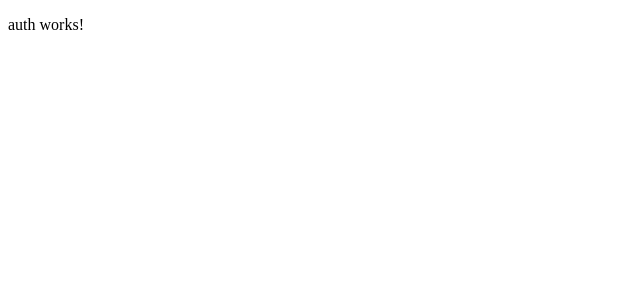
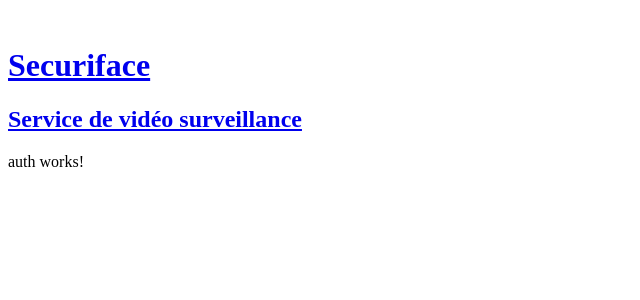
Before and after one commit to Joubertp/app-securiface, an Angular app in the folder front-app-securiface/: page /auth in a window 1280 px wide. Shown: the top 300 px of the page, without its empty margins (0-640 px from the left). Built offline with nearby package versions, Linux system fonts and the light colour scheme.

Commit message:
add a header

```diff
--- a/front-app-securiface/src/app/app.component.html
+++ b/front-app-securiface/src/app/app.component.html
@@ -1 +1,10 @@
-<router-outlet></router-outlet>
+<div class="container-fluid" style="height: 95vh;">
+  <header>
+      <a class="navbar-brand fw-bold" style="margin-left:-16px;" routerLink="auth">
+        <h1>{{ title }}</h1>
+        <h2 class="fw-bold text-dark">{{ subtitle }}</h2>
+      </a>
+    </header>
+
+  <router-outlet></router-outlet>
+</div>
--- a/front-app-securiface/src/app/app.component.ts
+++ b/front-app-securiface/src/app/app.component.ts
@@ -6,5 +6,6 @@
   styleUrls: ['./app.component.css']
 })
 export class AppComponent {
-  title = 'front-app-securiface';
+  title = 'Securiface';
+  subtitle = 'Service de vidéo surveillance'
 }
```
